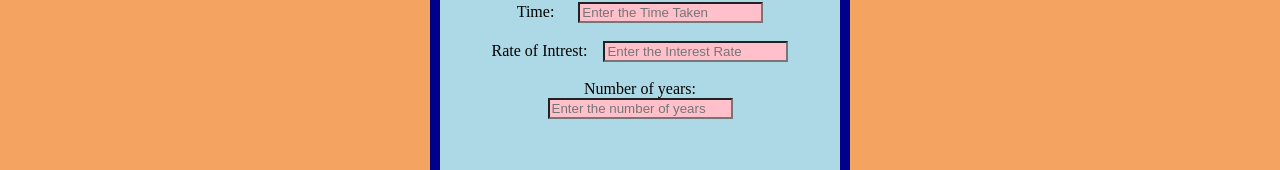
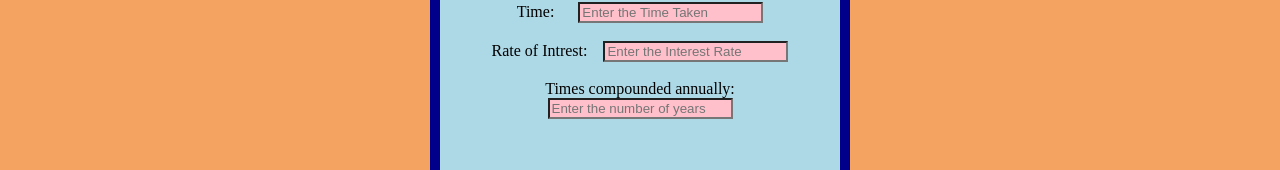
Before and after one commit to saga-17/CalcAll, a plain HTML site: page CI.html in a window 1280 px wide. Shown: the part 299-469 px from the top of the page. Drawn offline with Linux system fonts and the light colour scheme.

Commit message:
Initial Commit

```diff
--- a/CI.html
+++ b/CI.html
@@ -25,7 +25,7 @@
     <input type = "text" placeholder="Enter the Time Taken" id="t"><br><br>
     <label>Rate of Intrest:</label> &nbsp;&nbsp;
     <input type = "text" placeholder="Enter the Interest Rate" id="r"><br><br>
-    <label>Number of years:</label>
+    <label>Times compounded annually:</label>
     <input type="text" placeholder="Enter the number of years" id="n"><br><br><br><br>
     <input type = "button" value="Calculate" onclick="cal()"><br><br>
     <p id="result"></p>
```
